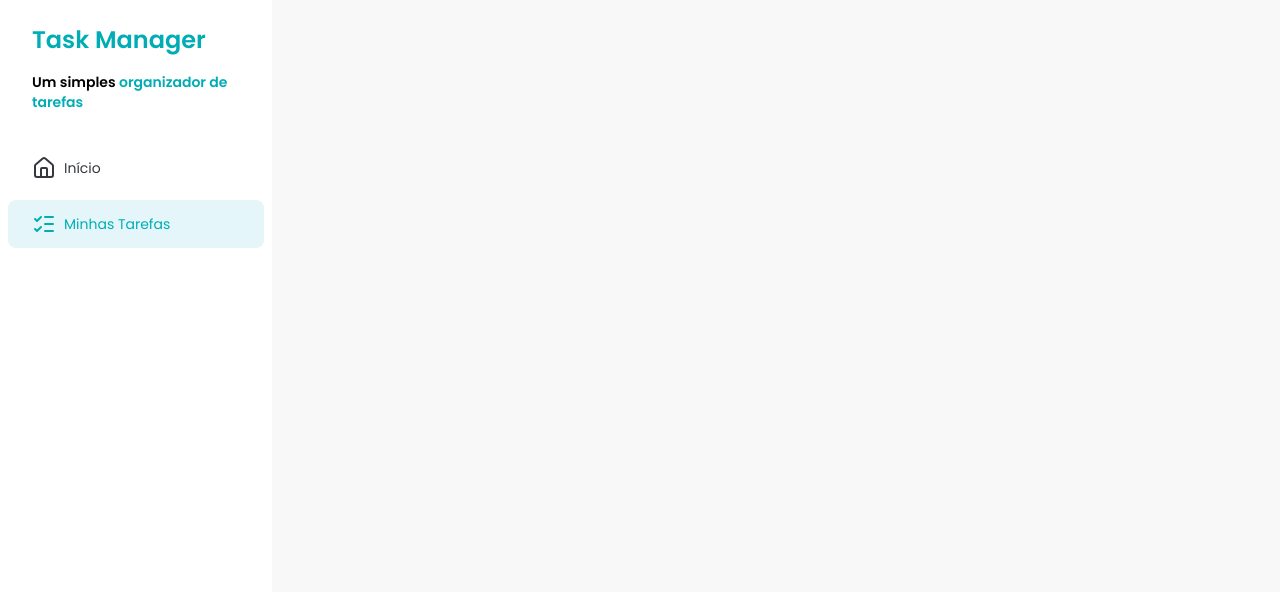
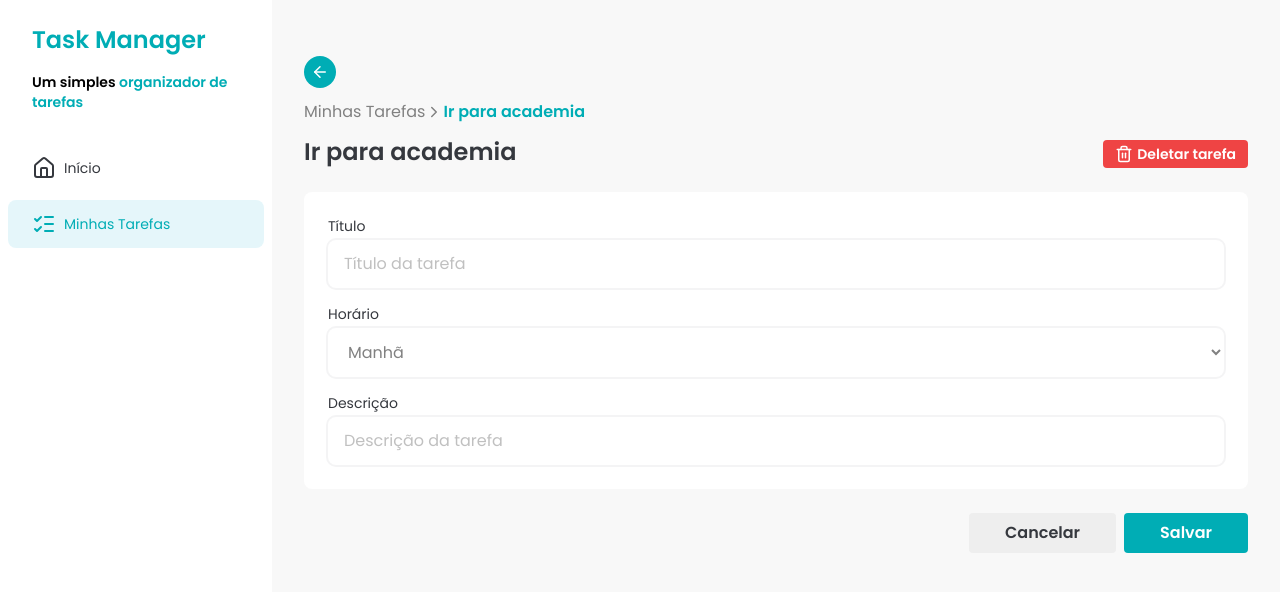
Before and after one commit to davifdev/task-manager-frontend, a React (Vite) app: page /tasks/1 in a window 1280 px wide. Shown: the top 592 px of the page. Built offline with nearby package versions, Linux system fonts and the light colour scheme.

Commit message:
feat: create edit tasks page

```diff
--- a/src/components/add-task-dialog.tsx
+++ b/src/components/add-task-dialog.tsx
@@ -14,29 +14,45 @@ export const AddTaskDialog = ({
   if (!isDialogOpen) return;
 
   return (
-    <div className="fixed top-0 left-0 flex h-screen w-screen items-center justify-center bg-black/20">
-      <div className="w-full max-w-84 space-y-4 rounded-lg bg-white p-5">
+    <dialog className="fixed top-0 left-0 flex h-screen w-screen items-center justify-center bg-black/20">
+      <div className="w-full max-w-93 space-y-4 rounded-lg bg-white p-5">
         <div className="flex flex-col gap-1 text-center">
           <h2 className="text-dark-blue text-2xl font-semibold">Nova Tarefa</h2>
           <p className="text-dark-gray text-sm">Insira as informações abaixo</p>
         </div>
-        <Input labelText="Título" placeholder="Título da tarefa" />
-        <InputSelect labelText="Horário" />
-        <Input labelText="Descrição" placeholder="Descrição da tarefa" />
+        <Input
+          labelText="Título"
+          placeholder="Título da tarefa"
+          aria-label="Título da tarefa"
+        />
+        <InputSelect labelText="Horário" aria-label="Título da tarefa" />
+        <Input
+          labelText="Descrição"
+          placeholder="Descrição da tarefa"
+          aria-label="Descrição da tarefa"
+        />
         <div className="flex items-center gap-3">
           <Button
             variant="cancel"
             size="lg"
             className="w-full"
             onClick={handleToggleDialog}
+            aria-label="Cancelar"
+            title="Cancelar"
           >
             Cancelar
           </Button>
-          <Button variant="default" size="lg" className="w-full">
-            Entrar
+          <Button
+            variant="default"
+            size="lg"
+            className="w-full"
+            aria-label="Criar tarefa"
+            title="Criar tarefa"
+          >
+            Salvar
           </Button>
         </div>
       </div>
-    </div>
+    </dialog>
   );
 };
--- a/src/pages/edit-task.tsx
+++ b/src/pages/edit-task.tsx
@@ -1,5 +1,74 @@
+import { ArrowLeftIcon, ChevronRightIcon, Trash2Icon } from "lucide-react";
+import { Button } from "../components/button";
+import { Input } from "../components/input";
+import { InputSelect } from "../components/input-select";
+
 const EditTask = () => {
-  return <h2>Edit Task</h2>;
+  return (
+    <section className="w-full space-y-6 px-8 pt-14">
+      <div className="flex items-end justify-between">
+        <div className="space-y-3">
+          <div
+            className="bg-primary flex h-8 w-8 cursor-pointer items-center justify-center rounded-full text-white"
+            role="link"
+            aria-label="Ir para página anterior"
+            title="Ir para página anterior"
+          >
+            <ArrowLeftIcon size={18} />
+          </div>
+          <div className="text-dark-gray flex items-center">
+            <span>Minhas Tarefas</span>
+            <span>
+              <ChevronRightIcon size={18} />
+            </span>
+            <span className="text-primary font-semibold">Ir para academia</span>
+          </div>
+          <h2 className="text-dark-blue text-2xl font-semibold">
+            Ir para academia
+          </h2>
+        </div>
+        <Button
+          variant="danger"
+          aria-label="Deletar tarefa"
+          title="Deletar tarefa"
+        >
+          <Trash2Icon size={18} />
+          Deletar tarefa
+        </Button>
+      </div>
+      <div className="space-y-4 rounded-lg bg-white p-6">
+        <Input
+          labelText="Título"
+          placeholder="Título da tarefa"
+          aria-label="Descrição da tarefa"
+        />
+        <InputSelect labelText="Horário" aria-label="Horário da tarefa" />
+        <Input
+          labelText="Descrição"
+          placeholder="Descrição da tarefa"
+          aria-label="Descrição da tarefa"
+        />
+      </div>
+      <div className="flex items-center justify-end gap-2">
+        <Button
+          variant="cancel"
+          size="lg"
+          aria-label="Cancelar edição"
+          title="Cancelar edição"
+        >
+          Cancelar
+        </Button>
+        <Button
+          variant="default"
+          size="lg"
+          aria-label="Salvar edição"
+          title="Salvar edição"
+        >
+          Salvar
+        </Button>
+      </div>
+    </section>
+  );
 };
 
 export default EditTask;
--- a/src/routes/main-router.tsx
+++ b/src/routes/main-router.tsx
@@ -4,6 +4,7 @@ import Register from "../pages/register";
 import Login from "../pages/login";
 import Tasks from "../pages/tasks";
 import { Sidebar } from "../components/sidebar";
+import EditTask from "../pages/edit-task";
 
 const MainRouter = () => {
   return (
@@ -14,7 +15,7 @@ const MainRouter = () => {
         <Route path="/register" element={<Register />} />
         <Route path="/" element={<Dashboard />} />
         <Route path="/tasks" element={<Tasks />} />
-        <Route path="/edit-task" element={<Tasks />} />
+        <Route path="/tasks/:id" element={<EditTask />} />
       </Routes>
     </BrowserRouter>
   );
```
